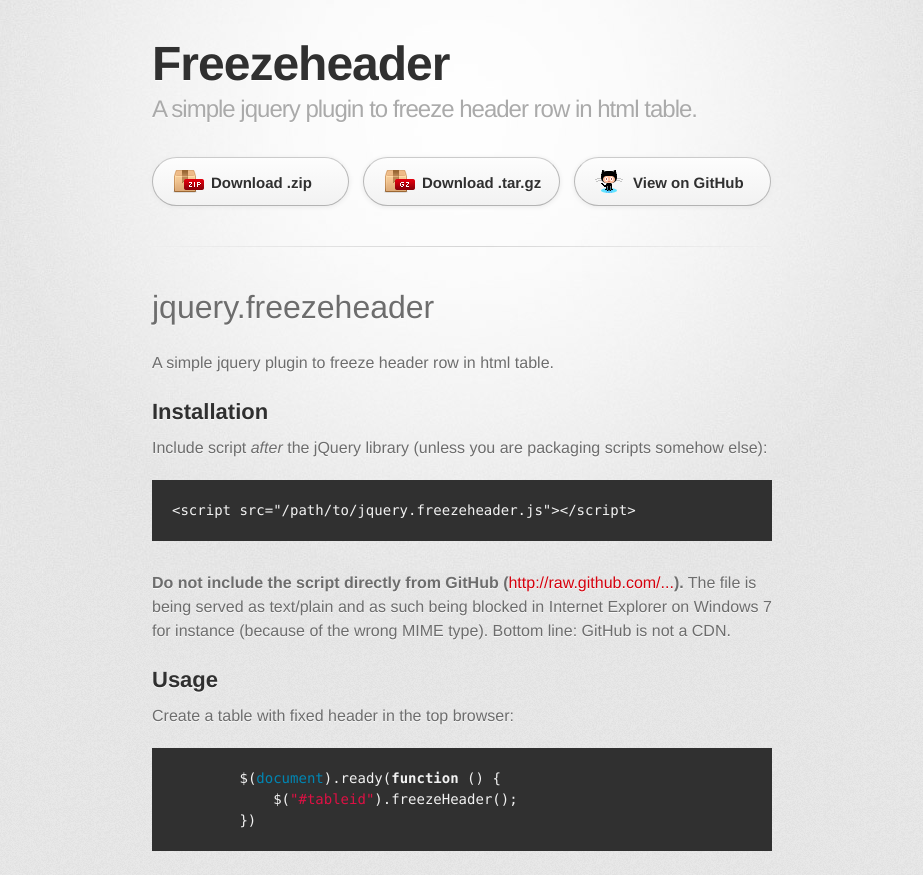
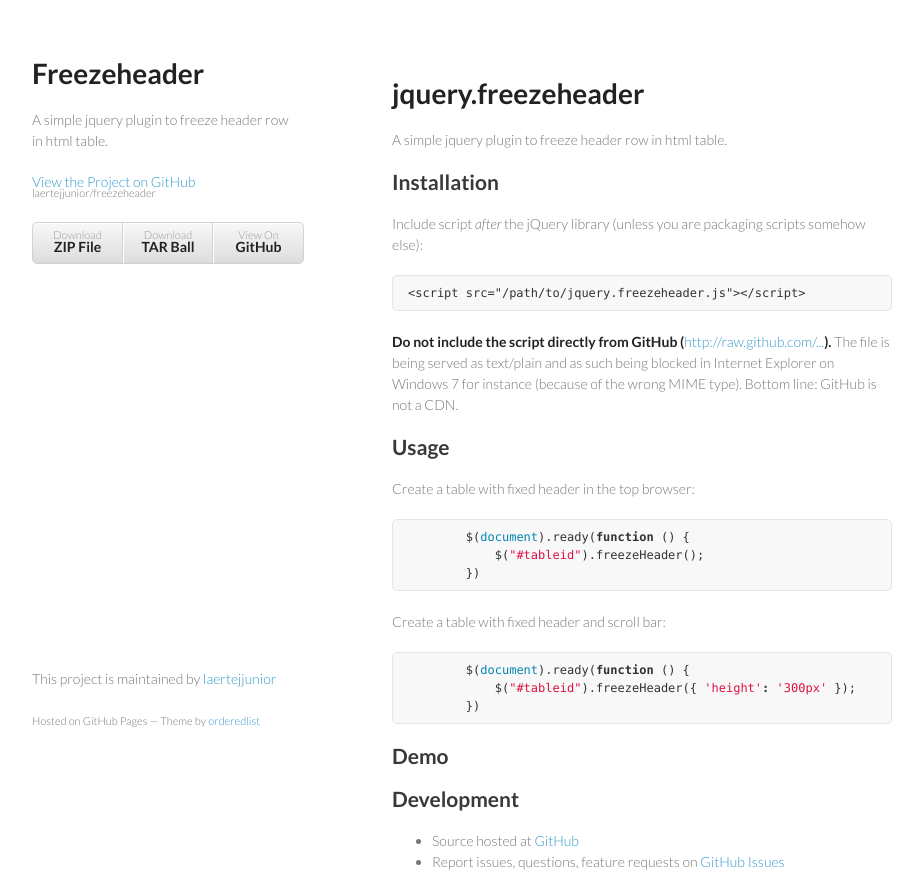
Before and after one commit to laertejjunior/freezeheader, a plain HTML site: page index.html in a window 1280 px wide. Shown: the top 875 px of the page, without its empty margins (178-1101 px from the left). Drawn offline with Linux system fonts and the light colour scheme; a web font is replaced by a local one.

Commit message:
Create gh-pages branch via GitHub

```diff
--- a/index.html
+++ b/index.html
@@ -1,37 +1,34 @@
-<!DOCTYPE html>
+<!doctype html>
 <html>
   <head>
-    <meta charset='utf-8'>
+    <meta charset="utf-8">
     <meta http-equiv="X-UA-Compatible" content="chrome=1">
-    <link href='https://fonts.googleapis.com/css?family=Chivo:900' rel='stylesheet' type='text/css'>
-    <link rel="stylesheet" type="text/css" href="stylesheets/stylesheet.css" media="screen" />
-    <link rel="stylesheet" type="text/css" href="stylesheets/pygment_trac.css" media="screen" />
-    <link rel="stylesheet" type="text/css" href="stylesheets/print.css" media="print" />
+    <title>Freezeheader by laertejjunior</title>
+
+    <link rel="stylesheet" href="stylesheets/styles.css">
+    <link rel="stylesheet" href="stylesheets/pygment_trac.css">
+    <meta name="viewport" content="width=device-width, initial-scale=1, user-scalable=no">
     <!--[if lt IE 9]>
     <script src="//html5shiv.googlecode.com/svn/trunk/html5.js"></script>
     <![endif]-->
-    <title>Freezeheader by laertejjunior</title>
   </head>
+  <body>
+    <div class="wrapper">
+      <header>
+        <h1>Freezeheader</h1>
+        <p>A simple jquery plugin to freeze header row in html table.</p>
 
-  <body>
-    <div id="container">
-      <div class="inner">
+        <p class="view"><a href="https://github.com/laertejjunior/freezeheader">View the Project on GitHub <small>laertejjunior/freezeheader</small></a></p>
 
-        <header>
-          <h1>Freezeheader</h1>
-          <h2>A simple jquery plugin to freeze header row in html table.</h2>
-        </header>
 
-        <section id="downloads" class="clearfix">
-          <a href="https://github.com/laertejjunior/freezeheader/zipball/master" id="download-zip" class="button"><span>Download .zip</span></a>
-          <a href="https://github.com/laertejjunior/freezeheader/tarball/master" id="download-tar-gz" class="button"><span>Download .tar.gz</span></a>
-          <a href="https://github.com/laertejjunior/freezeheader" id="view-on-github" class="button"><span>View on GitHub</span></a>
-        </section>
-
-        <hr>
-
-        <section id="main_content">
-          <p> <h1>
+        <ul>
+          <li><a href="https://github.com/laertejjunior/freezeheader/zipball/master">Download <strong>ZIP File</strong></a></li>
+          <li><a href="https://github.com/laertejjunior/freezeheader/tarball/master">Download <strong>TAR Ball</strong></a></li>
+          <li><a href="https://github.com/laertejjunior/freezeheader">View On <strong>GitHub</strong></a></li>
+        </ul>
+      </header>
+      <section>
+        <p> <h1>
 <a name="jqueryfreezeheader-" href="#jquerycookie-"></a>
 jquery.freezeheader
 </h1> </p>
@@ -83,15 +80,13 @@
 <a name="authors" href="#authors"></a>Authors</h2>
 
 <p></p><p><a href="https://github.com/laertejjunior">Laerte Mercier Junior</a></p>
-        </section>
+      </section>
+      <footer>
+        <p>This project is maintained by <a href="https://github.com/laertejjunior">laertejjunior</a></p>
+        <p><small>Hosted on GitHub Pages &mdash; Theme by <a href="https://github.com/orderedlist">orderedlist</a></small></p>
+      </footer>
+    </div>
+    <script src="javascripts/scale.fix.js"></script>
 
-        <footer>
-          Freezeheader is maintained by <a href="https://github.com/laertejjunior">laertejjunior</a><br>
-          This page was generated by <a href="http://pages.github.com">GitHub Pages</a>. Tactile theme by <a href="http://twitter.com/jasonlong">Jason Long</a>.
-        </footer>
-
-
-      </div>
-    </div>
   </body>
 </html>
--- /dev/null
+++ b/javascripts/scale.fix.js
@@ -0,0 +1,17 @@
+var metas = document.getElementsByTagName('meta');
+var i;
+if (navigator.userAgent.match(/iPhone/i)) {
+  for (i=0; i<metas.length; i++) {
+    if (metas[i].name == "viewport") {
+      metas[i].content = "width=device-width, minimum-scale=1.0, maximum-scale=1.0";
+    }
+  }
+  document.addEventListener("gesturestart", gestureStart, false);
+}
+function gestureStart() {
+  for (i=0; i<metas.length; i++) {
+    if (metas[i].name == "viewport") {
+      metas[i].content = "width=device-width, minimum-scale=0.25, maximum-scale=1.6";
+    }
+  }
+}
--- /dev/null
+++ b/stylesheets/styles.css
@@ -0,0 +1,255 @@
+@import url(https://fonts.googleapis.com/css?family=Lato:300italic,700italic,300,700);
+
+body {
+  padding:50px;
+  font:14px/1.5 Lato, "Helvetica Neue", Helvetica, Arial, sans-serif;
+  color:#777;
+  font-weight:300;
+}
+
+h1, h2, h3, h4, h5, h6 {
+  color:#222;
+  margin:0 0 20px;
+}
+
+p, ul, ol, table, pre, dl {
+  margin:0 0 20px;
+}
+
+h1, h2, h3 {
+  line-height:1.1;
+}
+
+h1 {
+  font-size:28px;
+}
+
+h2 {
+  color:#393939;
+}
+
+h3, h4, h5, h6 {
+  color:#494949;
+}
+
+a {
+  color:#39c;
+  font-weight:400;
+  text-decoration:none;
+}
+
+a small {
+  font-size:11px;
+  color:#777;
+  margin-top:-0.6em;
+  display:block;
+}
+
+.wrapper {
+  width:860px;
+  margin:0 auto;
+}
+
+blockquote {
+  border-left:1px solid #e5e5e5;
+  margin:0;
+  padding:0 0 0 20px;
+  font-style:italic;
+}
+
+code, pre {
+  font-family:Monaco, Bitstream Vera Sans Mono, Lucida Console, Terminal;
+  color:#333;
+  font-size:12px;
+}
+
+pre {
+  padding:8px 15px;
+  background: #f8f8f8;
+  border-radius:5px;
+  border:1px solid #e5e5e5;
+  overflow-x: auto;
+}
+
+table {
+  width:100%;
+  border-collapse:collapse;
+}
+
+th, td {
+  text-align:left;
+  padding:5px 10px;
+  border-bottom:1px solid #e5e5e5;
+}
+
+dt {
+  color:#444;
+  font-weight:700;
+}
+
+th {
+  color:#444;
+}
+
+img {
+  max-width:100%;
+}
+
+header {
+  width:270px;
+  float:left;
+  position:fixed;
+}
+
+header ul {
+  list-style:none;
+  height:40px;
+
+  padding:0;
+
+  background: #eee;
+  background: -moz-linear-gradient(top, #f8f8f8 0%, #dddddd 100%);
+  background: -webkit-gradient(linear, left top, left bottom, color-stop(0%,#f8f8f8), color-stop(100%,#dddddd));
+  background: -webkit-linear-gradient(top, #f8f8f8 0%,#dddddd 100%);
+  background: -o-linear-gradient(top, #f8f8f8 0%,#dddddd 100%);
+  background: -ms-linear-gradient(top, #f8f8f8 0%,#dddddd 100%);
+  background: linear-gradient(top, #f8f8f8 0%,#dddddd 100%);
+
+  border-radius:5px;
+  border:1px solid #d2d2d2;
+  box-shadow:inset #fff 0 1px 0, inset rgba(0,0,0,0.03) 0 -1px 0;
+  width:270px;
+}
+
+header li {
+  width:89px;
+  float:left;
+  border-right:1px solid #d2d2d2;
+  height:40px;
+}
+
+header ul a {
+  line-height:1;
+  font-size:11px;
+  color:#999;
+  display:block;
+  text-align:center;
+  padding-top:6px;
+  height:40px;
+}
+
+strong {
+  color:#222;
+  font-weight:700;
+}
+
+header ul li + li {
+  width:88px;
+  border-left:1px solid #fff;
+}
+
+header ul li + li + li {
+  border-right:none;
+  width:89px;
+}
+
+header ul a strong {
+  font-size:14px;
+  display:block;
+  color:#222;
+}
+
+section {
+  width:500px;
+  float:right;
+  padding-bottom:50px;
+}
+
+small {
+  font-size:11px;
+}
+
+hr {
+  border:0;
+  background:#e5e5e5;
+  height:1px;
+  margin:0 0 20px;
+}
+
+footer {
+  width:270px;
+  float:left;
+  position:fixed;
+  bottom:50px;
+}
+
+@media print, screen and (max-width: 960px) {
+
+  div.wrapper {
+    width:auto;
+    margin:0;
+  }
+
+  header, section, footer {
+    float:none;
+    position:static;
+    width:auto;
+  }
+
+  header {
+    padding-right:320px;
+  }
+
+  section {
+    border:1px solid #e5e5e5;
+    border-width:1px 0;
+    padding:20px 0;
+    margin:0 0 20px;
+  }
+
+  header a small {
+    display:inline;
+  }
+
+  header ul {
+    position:absolute;
+    right:50px;
+    top:52px;
+  }
+}
+
+@media print, screen and (max-width: 720px) {
+  body {
+    word-wrap:break-word;
+  }
+
+  header {
+    padding:0;
+  }
+
+  header ul, header p.view {
+    position:static;
+  }
+
+  pre, code {
+    word-wrap:normal;
+  }
+}
+
+@media print, screen and (max-width: 480px) {
+  body {
+    padding:15px;
+  }
+
+  header ul {
+    display:none;
+  }
+}
+
+@media print {
+  body {
+    padding:0.4in;
+    font-size:12pt;
+    color:#444;
+  }
+}
```
